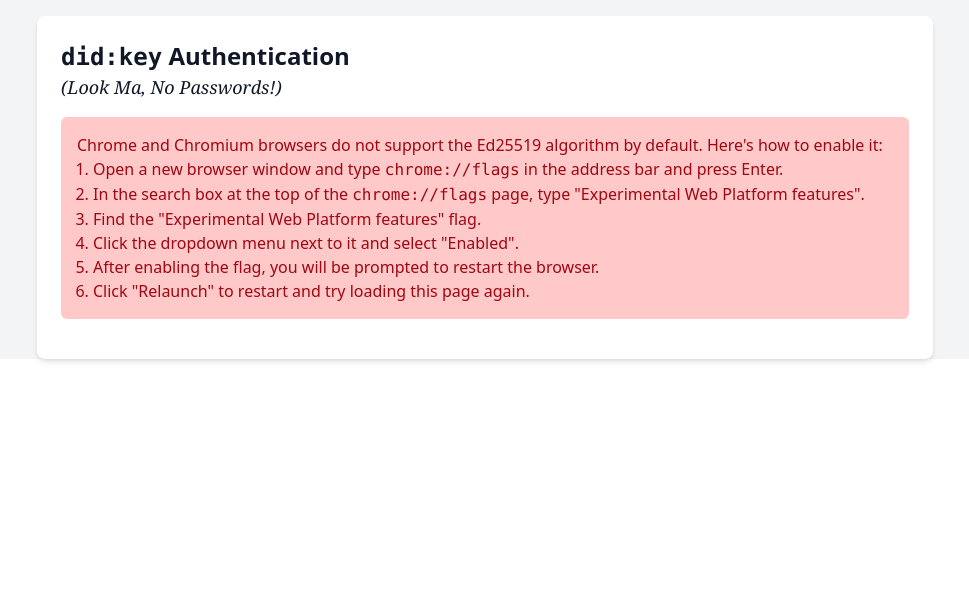
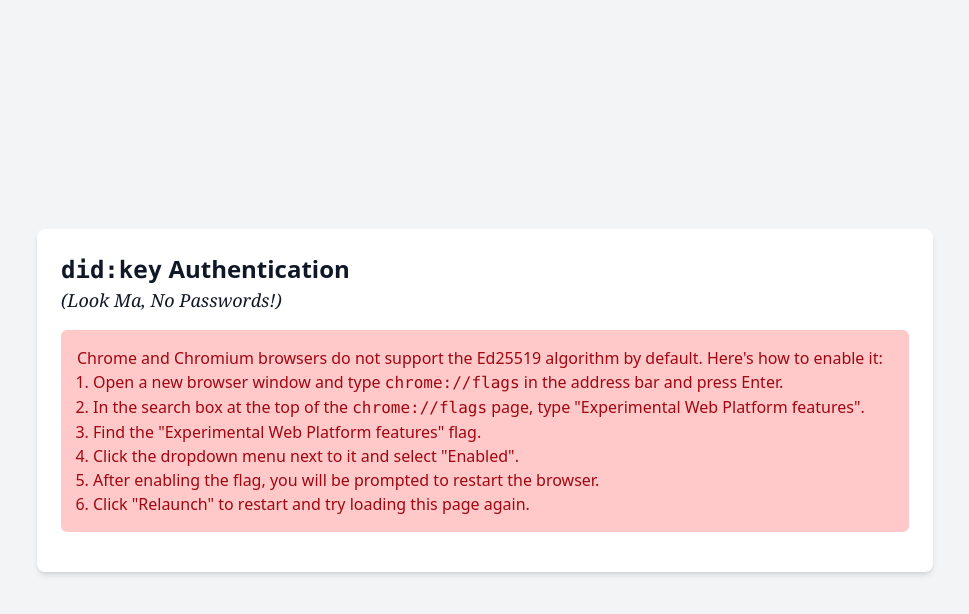
Before and after one commit to ic3software/did-auth, a SvelteKit app: page / in a window 1280 px wide. Shown: the top 614 px of the page, without its empty margins (155-1124 px from the left). Built offline with nearby package versions, Linux system fonts and the light colour scheme.

Commit message:
style: fix the background height
Signed-off-by: vthwang <vincent@fishboneapps.com>

```diff
--- a/src/routes/+page.svelte
+++ b/src/routes/+page.svelte
@@ -198,8 +198,8 @@
 	}
 </script>
 
-<div class="flex items-center justify-center bg-gray-100 dark:bg-gray-900">
-	<div class="mt-4 w-full max-w-4xl rounded-lg bg-white p-6 shadow-md dark:bg-gray-800">
+<div class="flex min-h-screen items-center justify-center bg-gray-100 dark:bg-gray-900">
+	<div class="my-4 w-full max-w-4xl rounded-lg bg-white p-6 shadow-md dark:bg-gray-800">
 		<h1 class="text-2xl font-bold text-gray-900 dark:text-white">
 			<code class="font-mono">did:key</code> Authentication
 		</h1>
```
